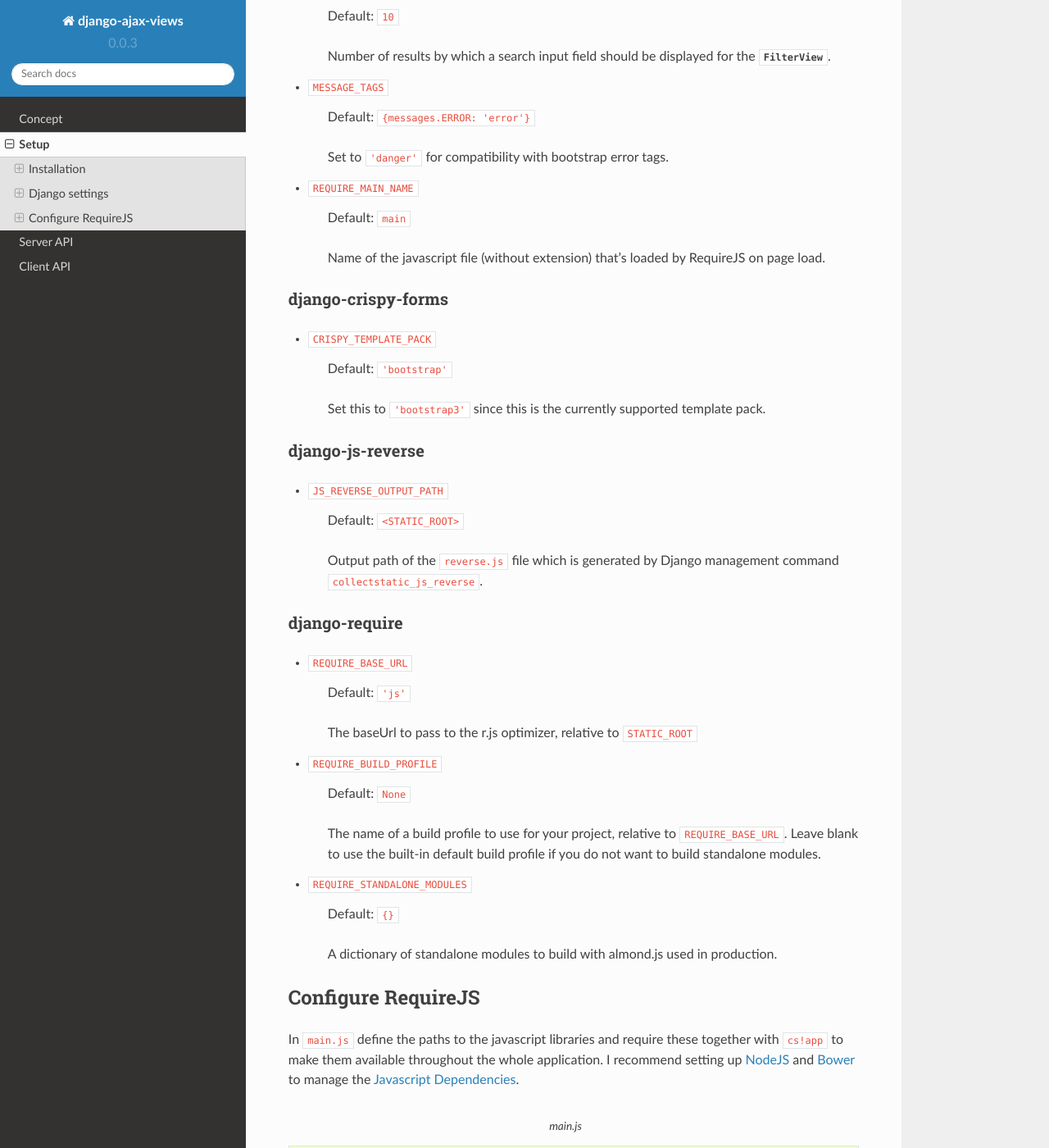
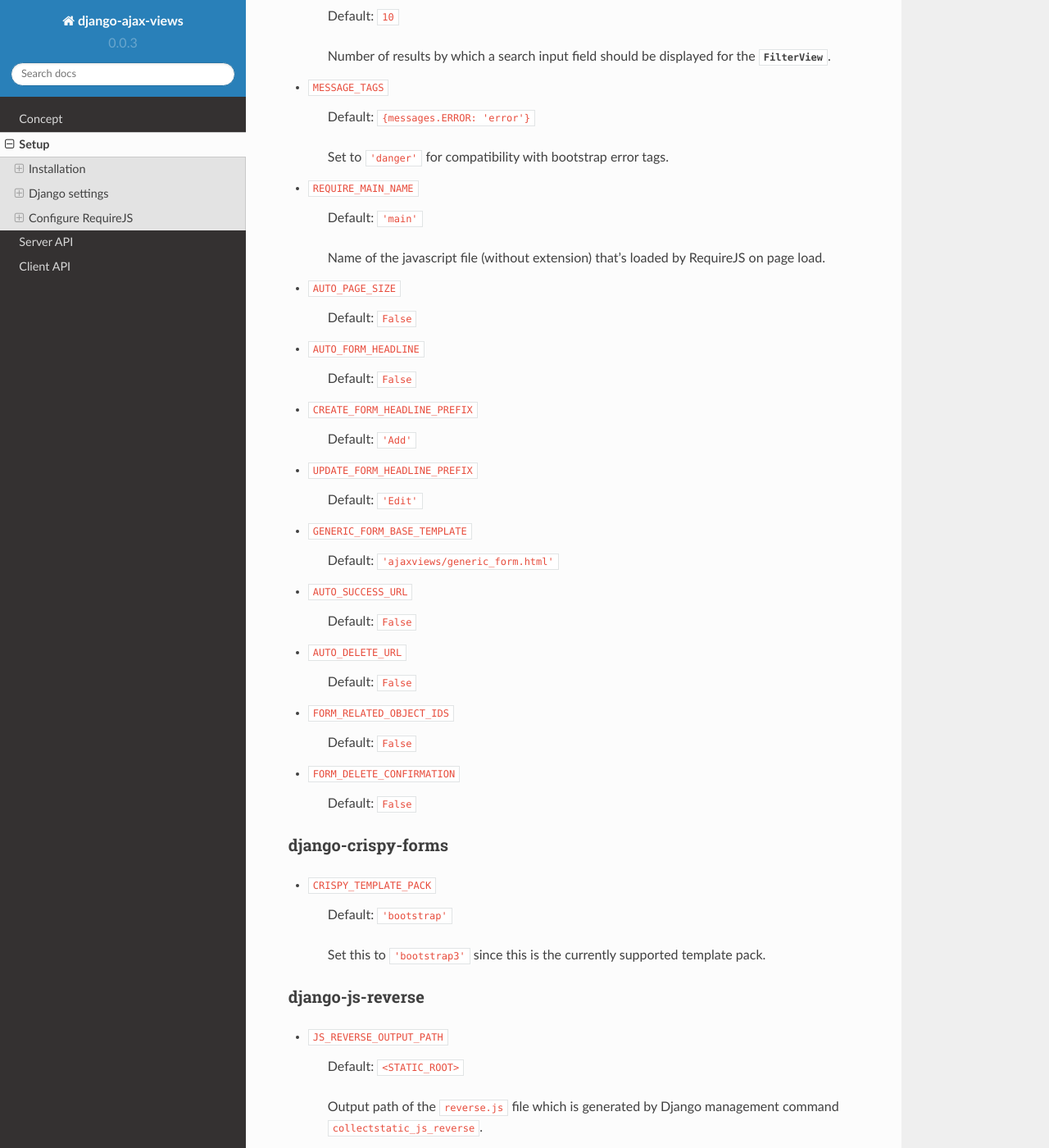
Before and after one commit to baxter07/django-ajax-views, a Sphinx documentation site: the page built from docs/setup.rst, in a window 1280 px wide and 1400 px high, scrolled down 1594 px. Shown: the whole window at 82% size. Built offline with Sphinx 7.4.7 and the Read the Docs theme 2.0.0, drawn with Linux system fonts in a browser that asks for light colours; formulas are drawn with MathJax 3.

Commit message:
added new settings to doc

```diff
--- a/docs/setup.rst
+++ b/docs/setup.rst
@@ -89,9 +89,45 @@
 
 - ``REQUIRE_MAIN_NAME``
 
-    Default: ``main``
+    Default: ``'main'``
 
     Name of the javascript file (without extension) that's loaded by RequireJS on page load.
+
+- ``AUTO_PAGE_SIZE``
+
+    Default: ``False``
+
+- ``AUTO_FORM_HEADLINE``
+
+    Default: ``False``
+
+- ``CREATE_FORM_HEADLINE_PREFIX``
+
+    Default: ``'Add'``
+
+- ``UPDATE_FORM_HEADLINE_PREFIX``
+
+    Default: ``'Edit'``
+
+- ``GENERIC_FORM_BASE_TEMPLATE``
+
+    Default: ``'ajaxviews/generic_form.html'``
+
+- ``AUTO_SUCCESS_URL``
+
+    Default: ``False``
+
+- ``AUTO_DELETE_URL``
+
+    Default: ``False``
+
+- ``FORM_RELATED_OBJECT_IDS``
+
+    Default: ``False``
+
+- ``FORM_DELETE_CONFIRMATION``
+
+    Default: ``False``
 
 django-crispy-forms
 -------------------
```
Also changed, not shown: docs/concept.rst (+4 -4 lines), docs/modules/server_api.rst (+6 -12 lines), 1 other file.
